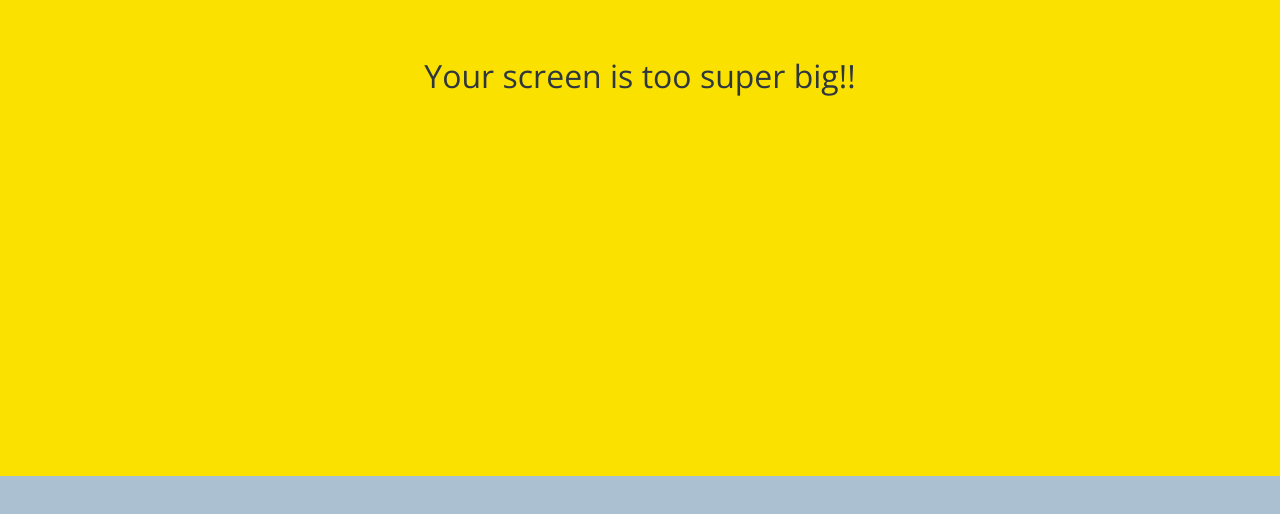
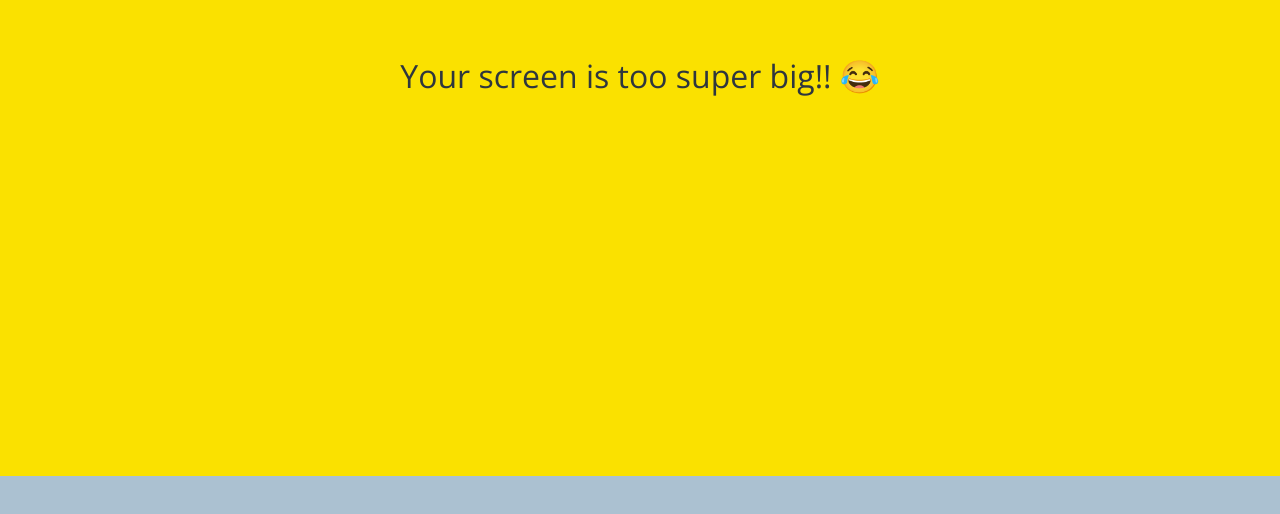
Before and after one commit to YeoSangPil/kokoa-clone-2022, a plain HTML site: page chat.html in a window 1280 px wide. Shown: the part 324-838 px from the top of the page. Drawn offline with nearby package versions, Linux system fonts and the light colour scheme.

Commit message:
update no mobile comment

```diff
--- a/chat.html
+++ b/chat.html
@@ -72,7 +72,7 @@
             </div>
         </form>
         <div id="no-mobile">
-            <span>Your screen is too super big!!</span>
+            <span>Your screen is too super big!! 😂</span>
         </div>
         <script src="https://kit.fontawesome.com/bd8ce9ab62.js" crossorigin="anonymous"></script>
     </body>
```
Also changed, not shown: chats.html (+1 -1 lines), find.html (+1 -1 lines), friends.html (+1 -1 lines), index.html (+1 -1 lines), more.html (+1 -1 lines).
